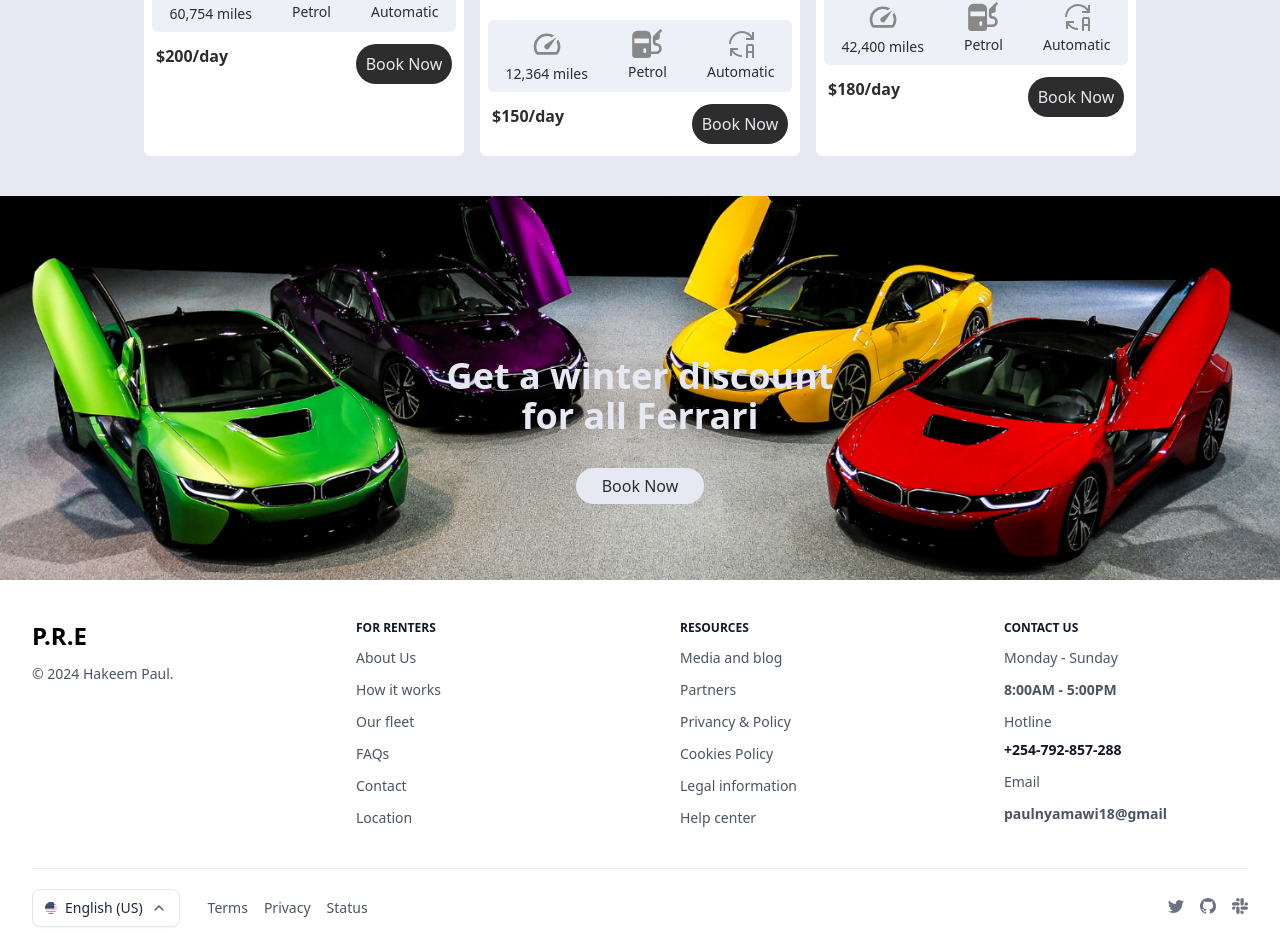
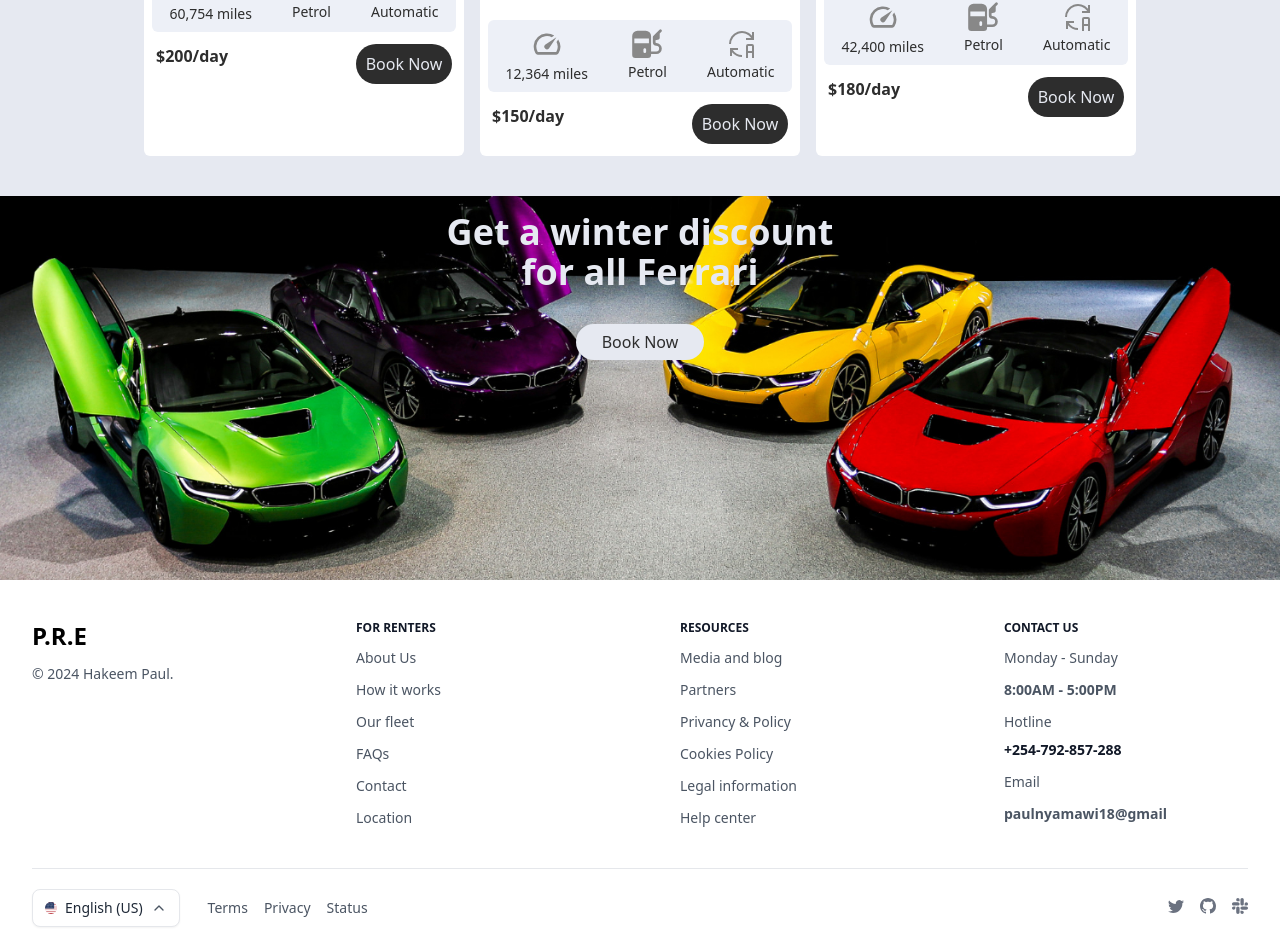
Before and after one commit to Paulhakeem/Dolph, a Nuxt app: page / in a window 1280 px wide. Shown: the part 2796-3748 px from the top of the page. Built offline with nearby package versions, Linux system fonts and the light colour scheme.

Commit message:
large devices responsive

```diff
--- a/components/winter.vue
+++ b/components/winter.vue
@@ -2,8 +2,8 @@
   <div id="winterbg"
     class="bg-[url('../assets/images/winter.jpg')] bg-cover bg-no-repeat bg-center h-96"
   >
-    <div id="winter" class="text-center pt-52 mb-6 lg:pt-40">
-      <h4 class="text-light font-black text-4xl">
+    <div id="winter" class="text-center pt-52 mb-6 xl:pt-4">
+      <h4 class="text-light font-black text-4xl xl:text-4xl">
         Get a winter discount <br />
         for all Ferrari
       </h4>
```
